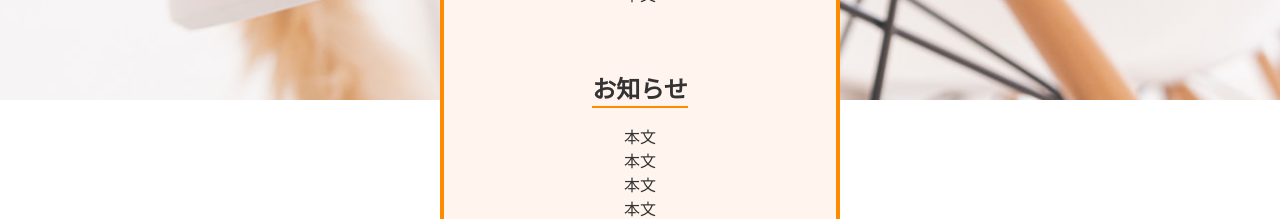
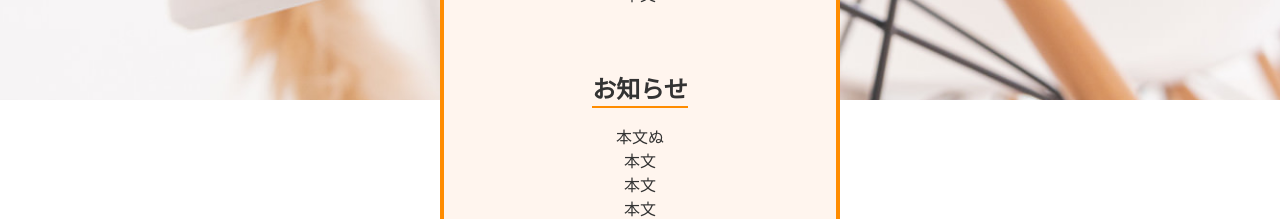
Before and after one commit to ito-futa/JunkPrototypes, a Next.js app: page / in a window 1280 px wide. Shown: the part 780-999 px from the top of the page. Built offline with nearby package versions, Linux system fonts and the light colour scheme.

Commit message:
リネームテスト

```diff
--- a/pages/index.jsx
+++ b/pages/index.jsx
@@ -75,7 +75,7 @@ export default function Home() {
             </section>
             <section>
               <h2 id="お知らせ">お知らせ</h2>
-              <p>本文</p>
+              <p>本文ぬ</p>
               <p>本文</p>
               <p>本文</p>
               <p>本文</p>
```
